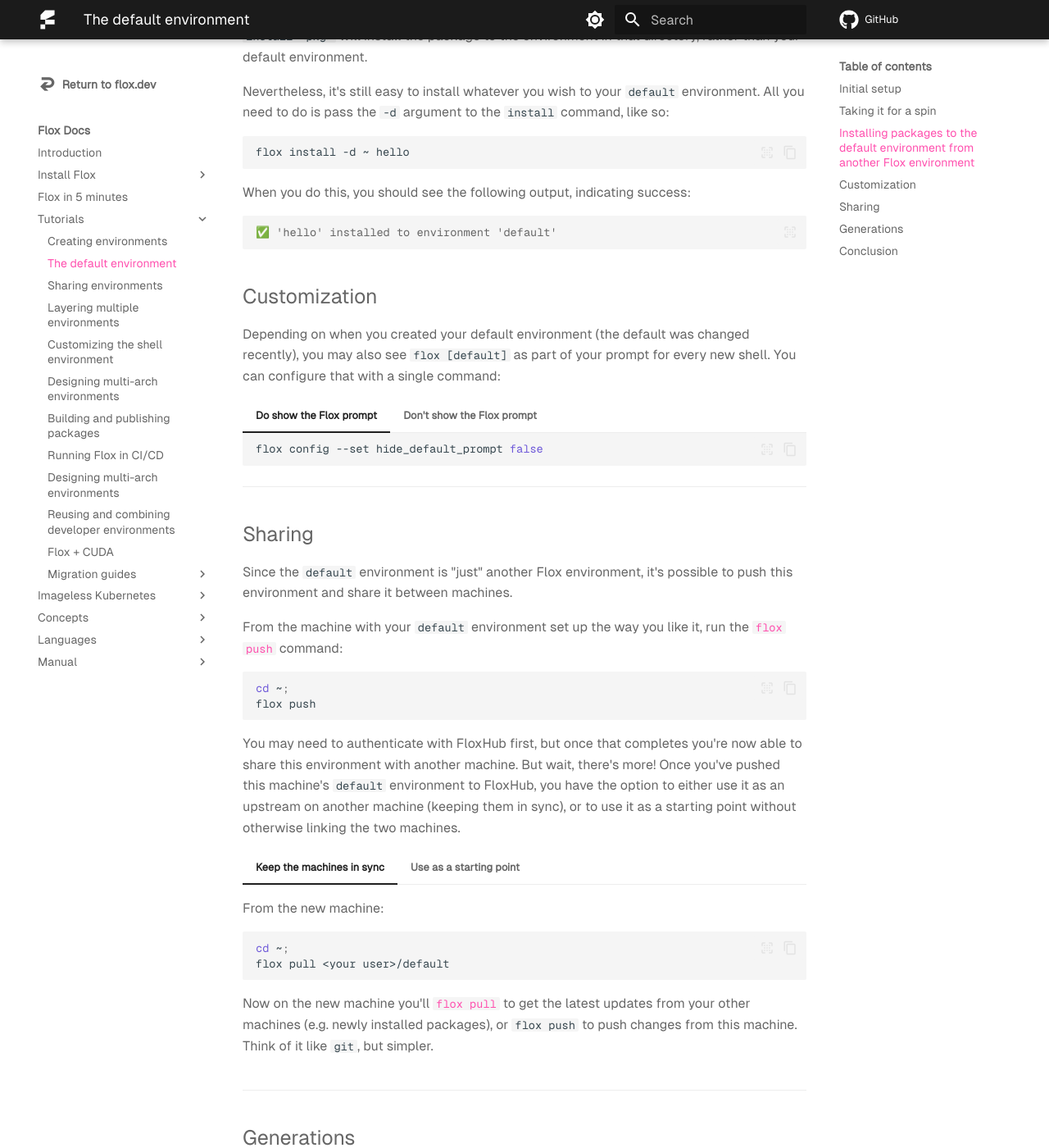
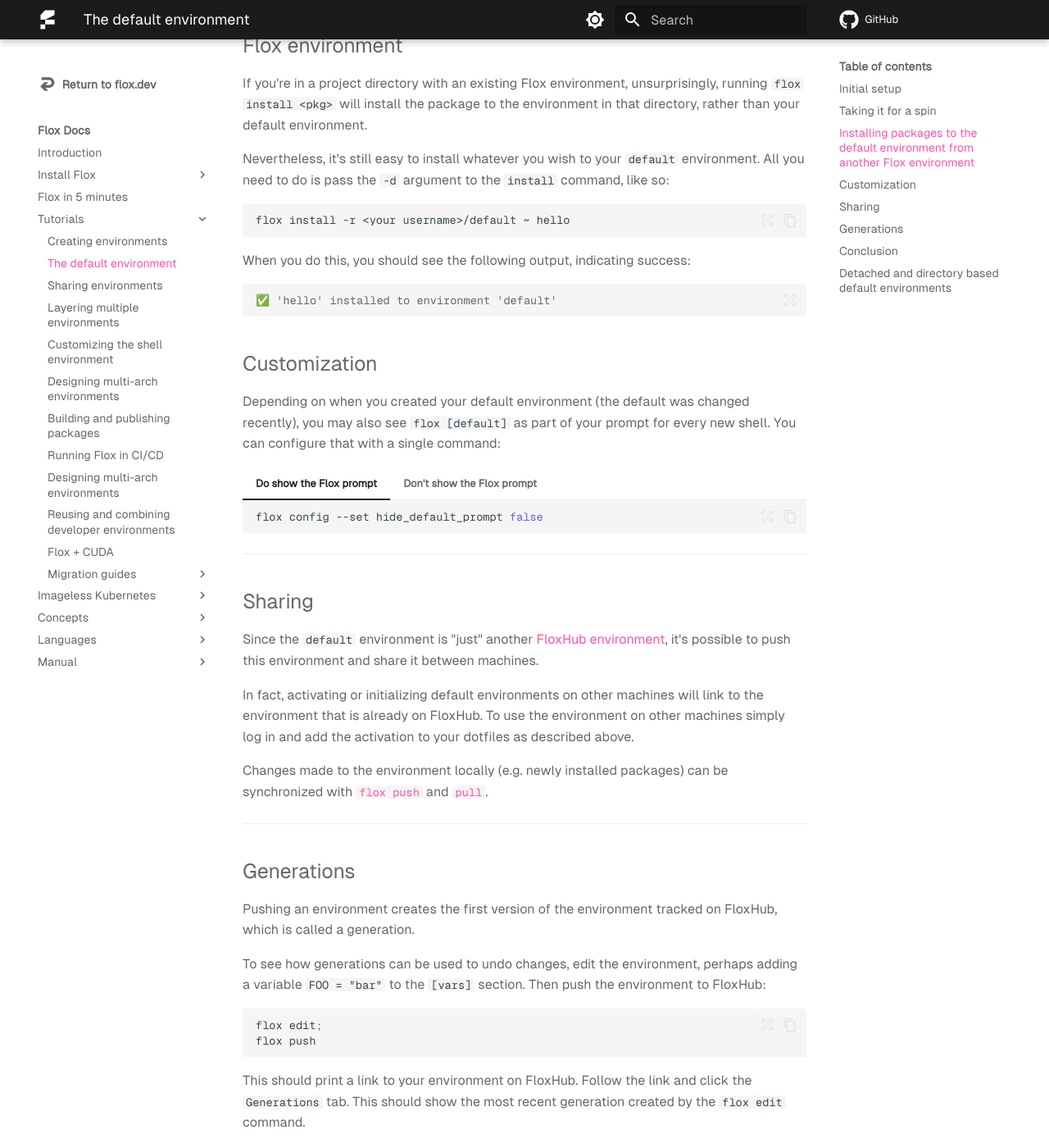
Before and after one commit to flox/floxdocs, an MkDocs documentation site: the page built from docs/tutorials/default-environment.md, in a window 1280 px wide and 1400 px high, scrolled down 1976 px. Shown: the whole window at 82% size. Built offline with MkDocs 1.6.1 and Material for MkDocs 9.7.7, drawn with Linux system fonts in a browser that asks for light colours; plug-ins that fetch from the network failed and are left out; comment, search, counter and statistics services are not loaded; some of the changed text lies outside the part shown.

Commit message:
docs: default-environment recommends FloxHub env

````diff
--- a/docs/tutorials/default-environment.md
+++ b/docs/tutorials/default-environment.md
@@ -5,7 +5,7 @@
 
 # The default environment
 
-In the typical development case you would create a directory for your project,
+In the typical development case you would create a directory for your project.
 `flox init` to create an environment for it,
 then `flox activate` in that directory when you want to work on that project.
 The packages in that environment are available when the environment is active,
@@ -27,18 +27,23 @@
 
 ## Initial setup
 
-At the most basic level,
-the `default` environment is simply an environment in your home directory.
-Since you're unlikely to do development in your home directory we treat this
-environment specially.
+At the most basic level, the `default` environment is simply an environment
+called `default`.
+`default` environments are typically [shared via FloxHub][floxhub-env];
+We refer to the one associated with your account,
+as _your_ `default` environment.
 
 In some cases Flox will prompt to set up your `default` environment for you.
 To create the `default` environment yourself,
-simply navigate to your home directory and run [`flox init`][init].
+make sure you are logged in to FloxHub,
+and initialize a FloxHub environment under your account:
 
-```{ .bash .copy }
-cd ~;
-flox init
+```{ .bash }
+flox auth status || flox auth login
+✅ Authentication complete
+✅ Logged in as <youruser>
+
+flox init -r <youruser>/default
 ```
 
 Once the environment has been created,
@@ -72,15 +77,17 @@
     Add the following line to the very end of your `config.fish` file:
 
     ```{ .fish .copy }
-    flox activate -d ~ -m run | source
+    flox activate -r <your username>/default -m run | source
     ```
 
 === "Tcsh"
 
     Add the following line to the very end of your `.tcshrc` file:
 
-    ``` { .tcsh .copy }
-    eval "`flox activate -d ~ -m run`"
+    ** For FloxHub environments:**
+
+    ```{ .tcsh .copy }
+    eval "`flox activate -r <your username>/default -m run`"
     ```
 
 ---
@@ -163,51 +170,16 @@
 
 ## Sharing
 
-Since the `default` environment is "just" another Flox environment,
+Since the `default` environment is "just" another [FloxHub environment][floxhub-env],
 it's possible to push this environment and share it between machines.
 
-From the machine with your `default` environment set up the way you like it,
-run the [`flox push`][push] command:
+In fact, activating or initializing default environments on other machines
+will link to the environment that is already on FloxHub.
+To use the environment on other machines simply log in
+and add the activation to your dotfiles as described above.
 
-```{ .bash .copy }
-cd ~;
-flox push
-```
-
-You may need to authenticate with FloxHub first,
-but once that completes you're now able to share this environment with another
-machine.
-But wait, there's more!
-Once you've pushed this machine's `default` environment to FloxHub,
-you have the option to either use it as an upstream on another machine
-(keeping them in sync),
-or to use it as a starting point without otherwise linking the two machines.
-
-=== "Keep the machines in sync"
-
-    From the new machine:
-
-    ```{ .bash .copy }
-    cd ~;
-    flox pull <your user>/default
-    ```
-
-    Now on the new machine you'll [`flox pull`][pull] to get the latest updates
-    from your other machines (e.g. newly installed packages),
-    or `flox push` to push changes from this machine.
-    Think of it like `git`, but simpler.
-
-=== "Use as a starting point"
-
-    From the new machine:
-
-    ```{ .bash .copy }
-    cd ~;
-    flox pull --copy <your user>/default
-    ```
-
-    Now you can install/uninstall packages all you like and it won't affect
-    any other machine using this environment.
+Changes made to the environment locally (e.g. newly installed packages) can be synchronized
+with [`flox push`][push] and [`pull`][pull].
 
 ---
 
@@ -239,6 +211,8 @@
 Now if you run `flox pull` on another host, you'll get the rolled-back
 environment, without the edit.
 
+---
+
 ## Conclusion
 
 Whether you want a reproducible package manager for your whole system,
@@ -247,6 +221,41 @@
 Even better, if you want both a package manager _and_ developer environments,
 with Flox you only need to learn one tool.
 
+---
+
+## Detached and directory based `default` environments
+
+Since `default` environments are normal Flox environments,
+you can use any other environment the same way.
+
+For example you can
+
+=== "initialize a local environment e.g. in your home directory"
+
+```{ .bash .copy }
+flox init -d ~
+```
+
+=== "start with a template on FloxHub"
+
+```{ .bash .copy }
+flox pull --copy -d ~ owner/name
+```
+
+=== "use a directory based FloxHub environment"
+
+```{ .bash .copy }
+flox pull -d ~ owner/name
+```
+
+---
+
+If you choose to automatically activate the environment in your rc files,
+change the `flox activate -r <youruser>` accordingly
+to e.g. `flox activate -d ~`.
+
+[auth]: ../man/flox-auth.md
 [init]: ../man/flox-init.md
 [push]: ../man/flox-push.md
 [pull]: ../man/flox-pull.md
+[floxhub-env]: ./sharing-environments.md
````
Also changed, not shown: other parts of docs/tutorials/default-environment.md (+4 -4 lines).
